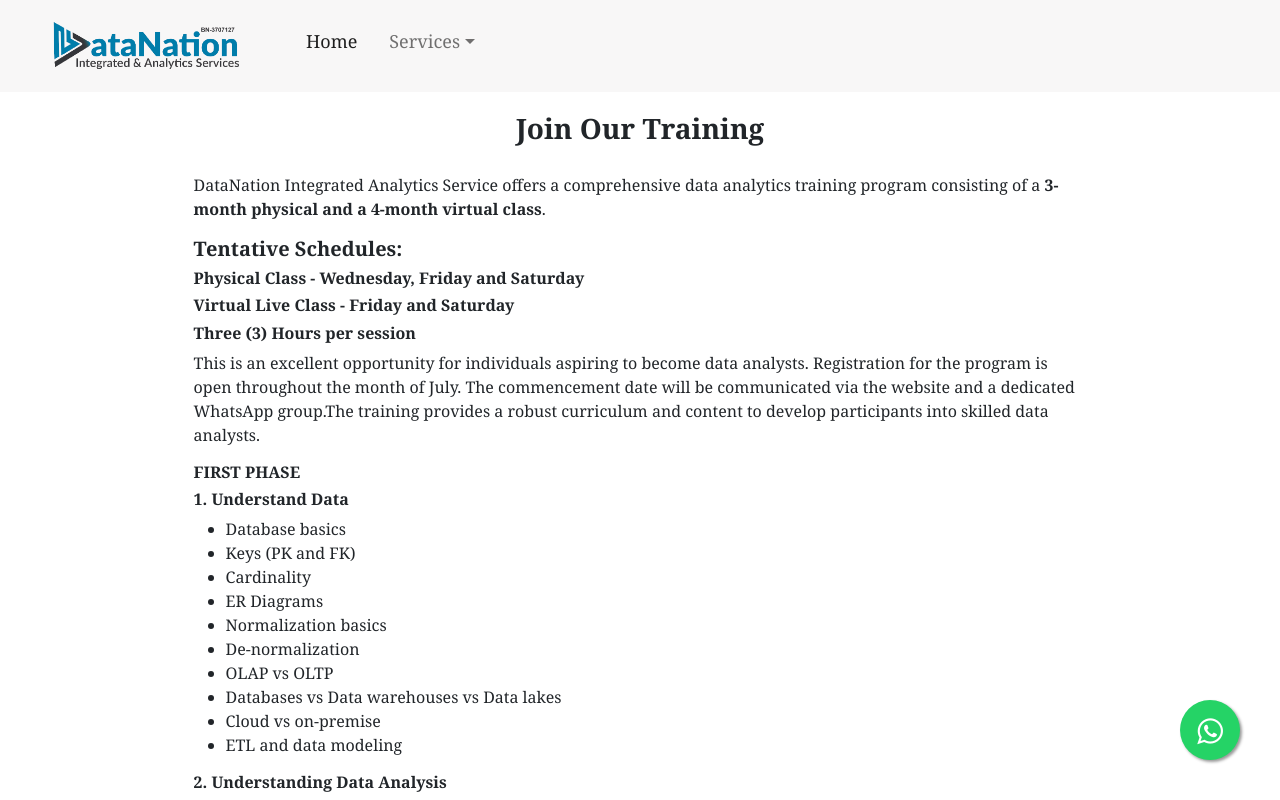
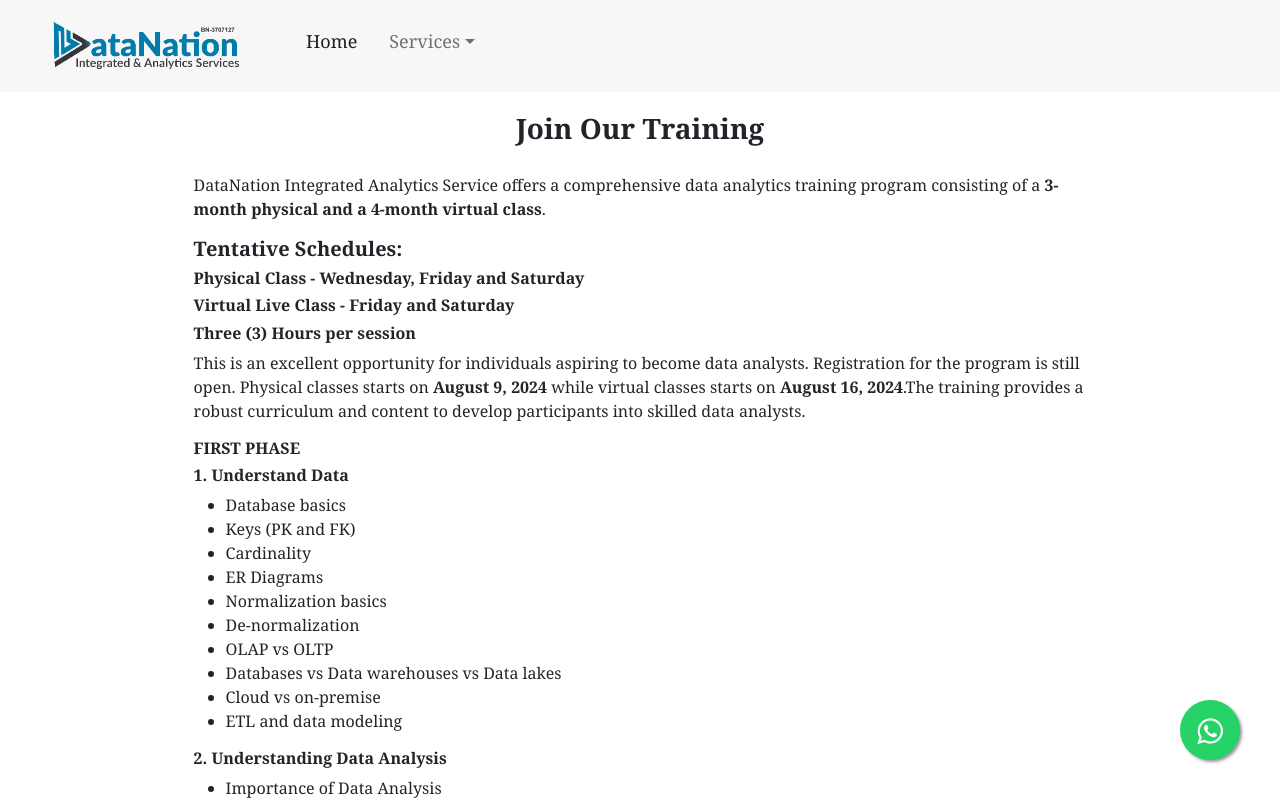
Before and after one commit to victoryohanna/datanationais, a React (Create React App) app: page /training in a window 1280 px wide. Shown: the top 800 px of the page. Built offline with nearby package versions, Linux system fonts and the light colour scheme.

Commit message:
changed registration date

```diff
--- a/src/components/bootcamp.jsx
+++ b/src/components/bootcamp.jsx
@@ -30,11 +30,11 @@ function BootcampOverview() {
               <h6>Three (3) Hours per session</h6>
               <p>
                 This is an excellent opportunity for individuals aspiring to
-                become data analysts. Registration for the program is open
-                throughout the month of July. The commencement date will be
-                communicated via the website and a dedicated WhatsApp group.The
-                training provides a robust curriculum and content to develop
-                participants into skilled data analysts.
+                become data analysts. Registration for the program is still open.
+                Physical classes starts on <b>August 9, 2024</b> while virtual
+                classes starts on <b>August 16, 2024</b>.The training provides a
+                robust curriculum and content to develop participants into
+                skilled data analysts.
               </p>
             </div>
             <div>
```
